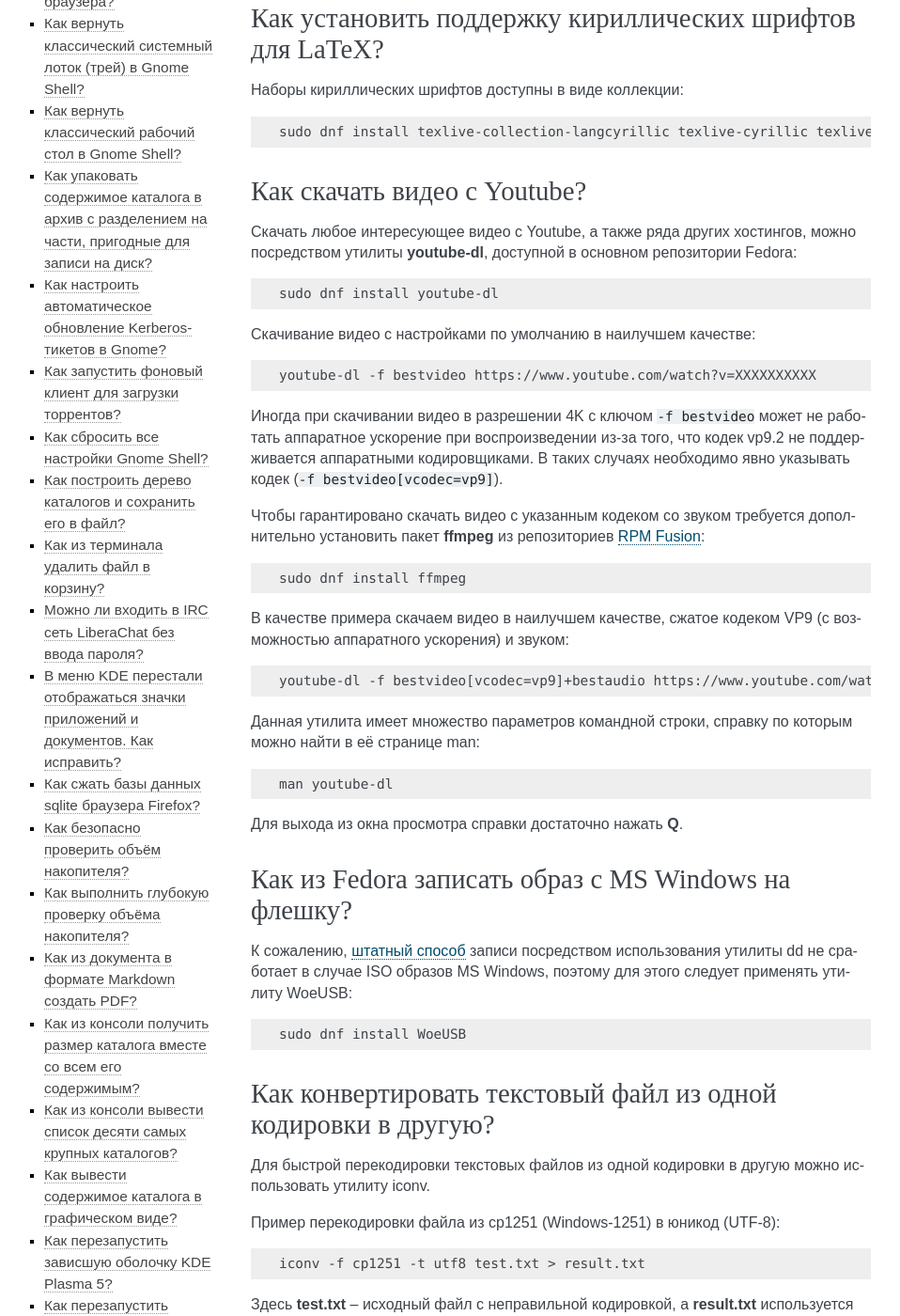
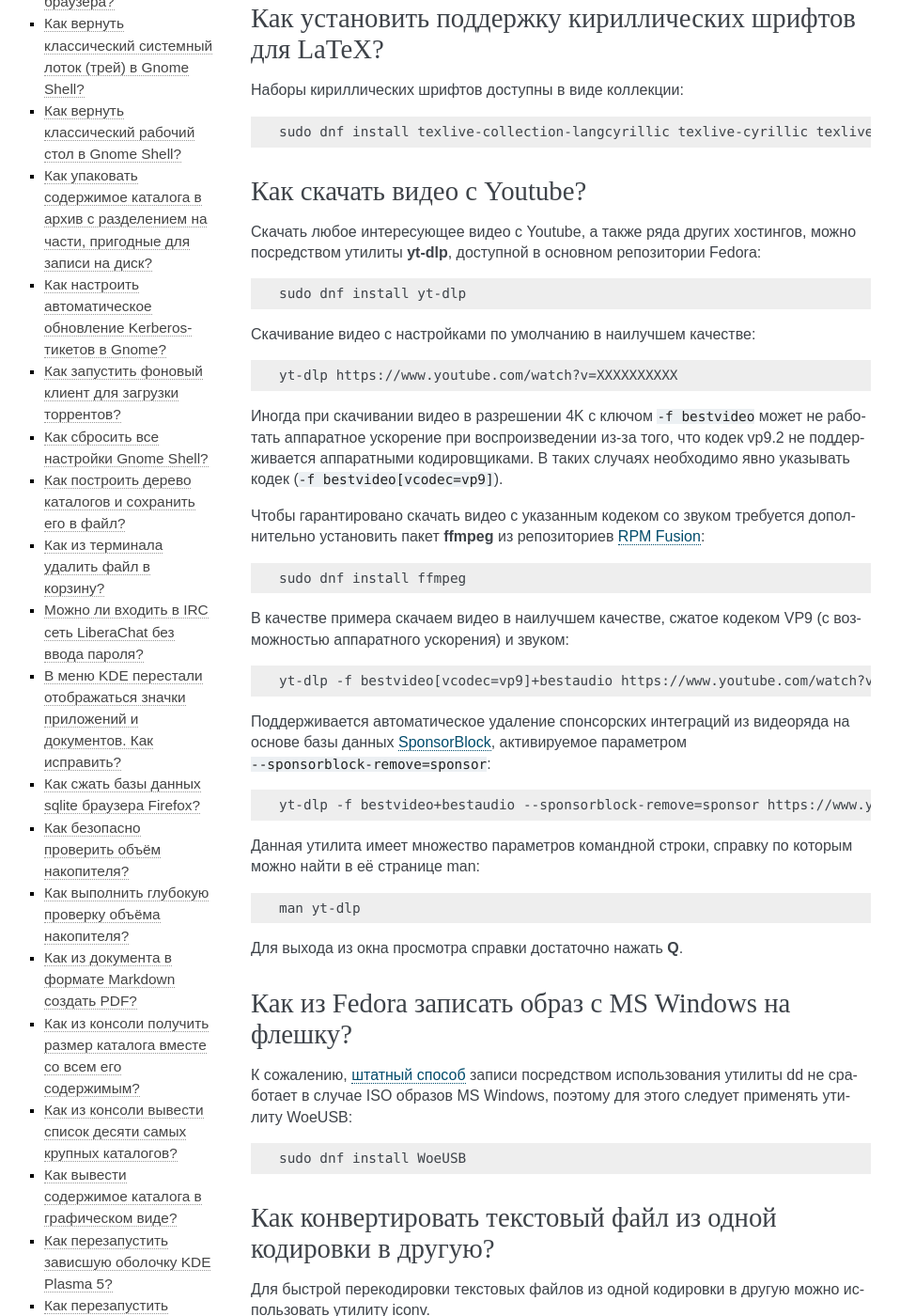
Before and after one commit to RussianFedora/FAQ, a Sphinx documentation site: the page built from source/using-applications.rst, in a window 1280 px wide and 1400 px high, scrolled down 3483 px. Shown: the whole window at 94% size, without its empty margins (153-1111 px from the left). Built offline with Sphinx 7.4.7, drawn with Linux system fonts in a browser that asks for light colours; comment, search, counter and statistics services are not loaded.

Commit message:
Updated YT download question.

```diff
--- a/source/using-applications.rst
+++ b/source/using-applications.rst
@@ -190,23 +190,23 @@
 
     sudo dnf install texlive-collection-langcyrillic texlive-cyrillic texlive-russ texlive-babel-russian
 
-.. index:: video, youtube, download
+.. index:: video, youtube, download, yt-dlp, ffmpeg
 .. _youtube-download:
 
 Как скачать видео с Youtube?
 =================================
 
-Скачать любое интересующее видео с Youtube, а также ряда других хостингов, можно посредством утилиты **youtube-dl**, доступной в основном репозитории Fedora:
+Скачать любое интересующее видео с Youtube, а также ряда других хостингов, можно посредством утилиты **yt-dlp**, доступной в основном репозитории Fedora:
 
 .. code-block:: text
 
-    sudo dnf install youtube-dl
+    sudo dnf install yt-dlp
 
 Скачивание видео с настройками по умолчанию в наилучшем качестве:
 
 .. code-block:: text
 
-    youtube-dl -f bestvideo https://www.youtube.com/watch?v=XXXXXXXXXX
+    yt-dlp https://www.youtube.com/watch?v=XXXXXXXXXX
 
 Иногда при скачивании видео в разрешении 4K с ключом ``-f bestvideo`` может не работать аппаратное ускорение при воспроизведении из-за того, что кодек vp9.2 не поддерживается аппаратными кодировщиками. В таких случаях необходимо явно указывать кодек (``-f bestvideo[vcodec=vp9]``).
 
@@ -220,13 +220,19 @@
 
 .. code-block:: text
 
-    youtube-dl -f bestvideo[vcodec=vp9]+bestaudio https://www.youtube.com/watch?v=XXXXXXXXXX
+    yt-dlp -f bestvideo[vcodec=vp9]+bestaudio https://www.youtube.com/watch?v=XXXXXXXXXX
+
+Поддерживается автоматическое удаление спонсорских интеграций из видеоряда на основе базы данных `SponsorBlock <https://sponsor.ajay.app/>`__, активируемое параметром ``--sponsorblock-remove=sponsor``:
+
+.. code-block:: text
+
+    yt-dlp -f bestvideo+bestaudio --sponsorblock-remove=sponsor https://www.youtube.com/watch?v=XXXXXXXXXX
 
 Данная утилита имеет множество параметров командной строки, справку по которым можно найти в её странице man:
 
 .. code-block:: text
 
-    man youtube-dl
+    man yt-dlp
 
 Для выхода из окна просмотра справки достаточно нажать **Q**.
 
```
